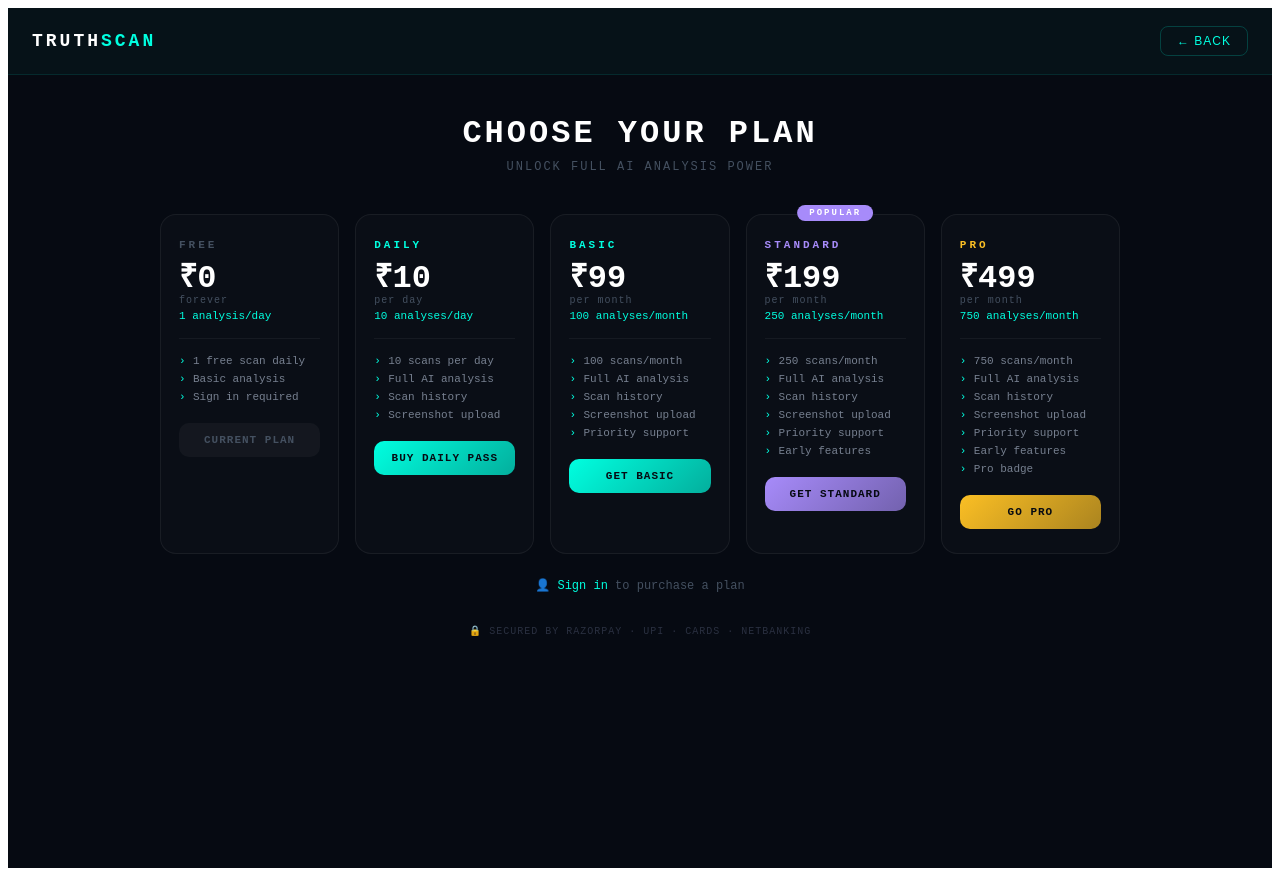
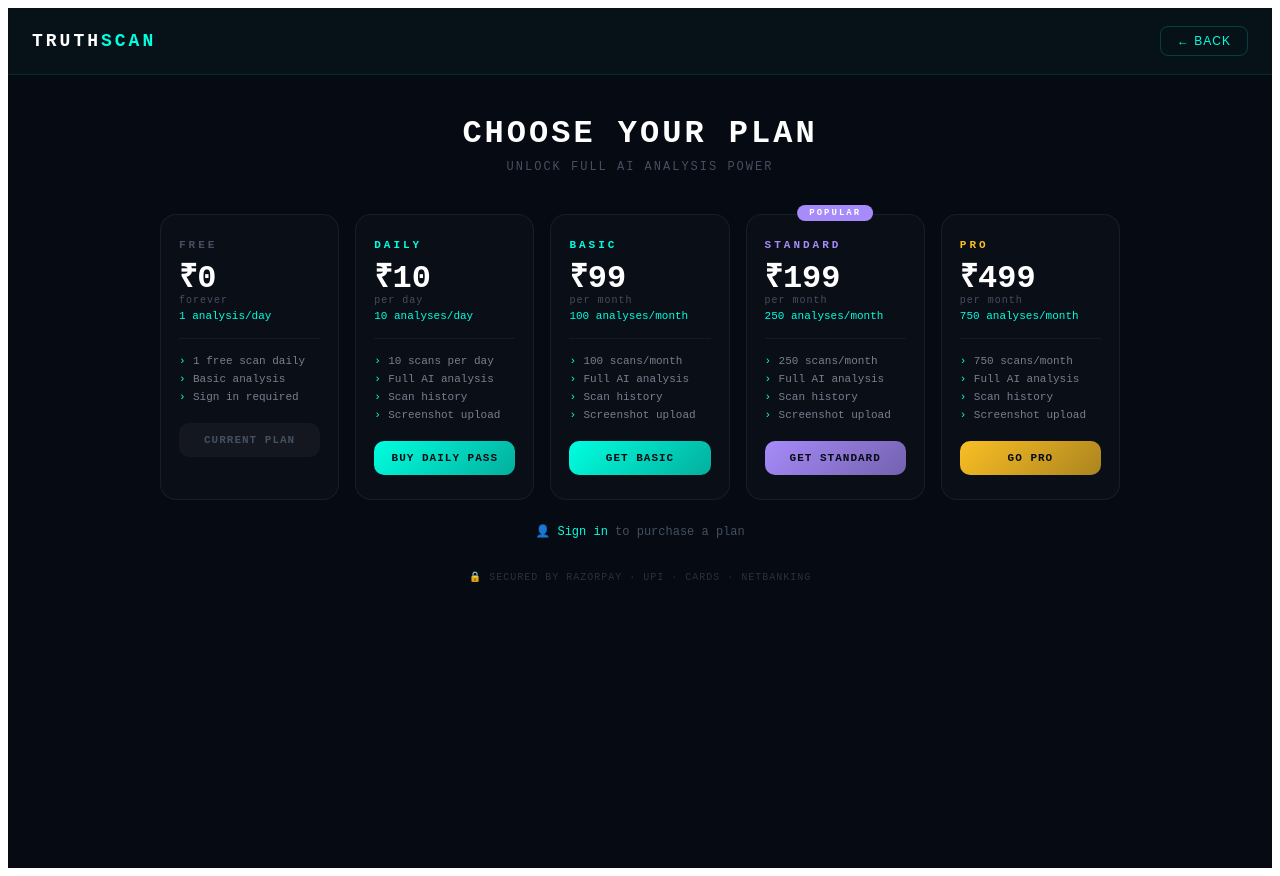
Before and after one commit to morningstar011201/truthscan, a Next.js app: page /pricing in a window 1280 px wide. Built offline with nearby package versions, Linux system fonts and the light colour scheme; no server answers.

Commit message:
Update pricing.js

```diff
--- a/pages/pricing.js
+++ b/pages/pricing.js
@@ -34,7 +34,7 @@ const PLANS = [
     period: "per month",
     analyses: "100 analyses/month",
     color: "#00ffe0",
-    features: ["100 scans/month", "Full AI analysis", "Scan history", "Screenshot upload", "Priority support"],
+    features: ["100 scans/month", "Full AI analysis", "Scan history", "Screenshot upload"],
     cta: "Get Basic",
     popular: false,
   },
@@ -46,7 +46,7 @@ const PLANS = [
     period: "per month",
     analyses: "250 analyses/month",
     color: "#a78bfa",
-    features: ["250 scans/month", "Full AI analysis", "Scan history", "Screenshot upload", "Priority support", "Early features"],
+    features: ["250 scans/month", "Full AI analysis", "Scan history", "Screenshot upload"],
     cta: "Get Standard",
     popular: true,
   },
@@ -58,7 +58,7 @@ const PLANS = [
     period: "per month",
     analyses: "750 analyses/month",
     color: "#fbbf24",
-    features: ["750 scans/month", "Full AI analysis", "Scan history", "Screenshot upload", "Priority support", "Early features", "Pro badge"],
+    features: ["750 scans/month", "Full AI analysis", "Scan history", "Screenshot upload"],
     cta: "Go Pro",
     popular: false,
   },
```
